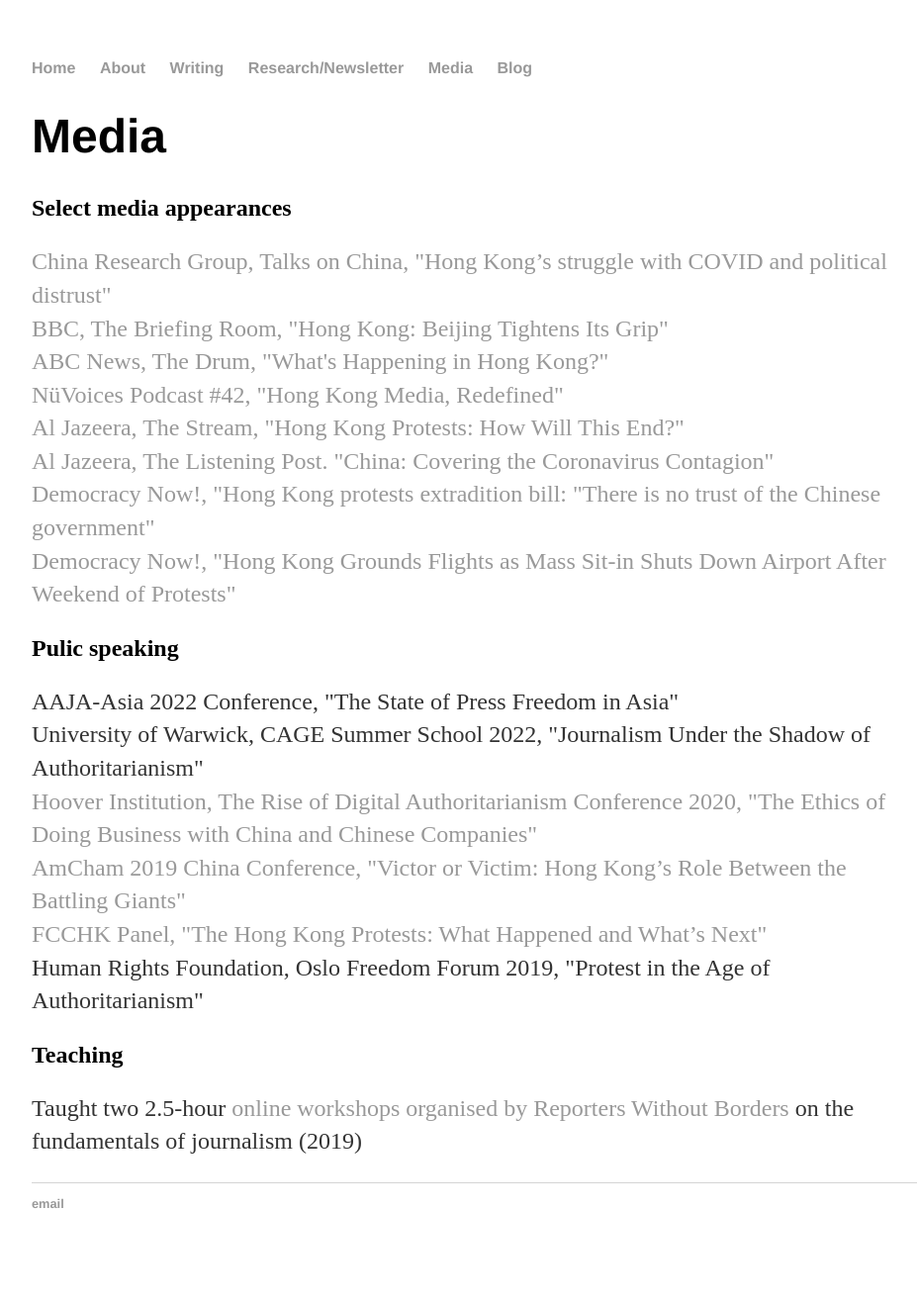
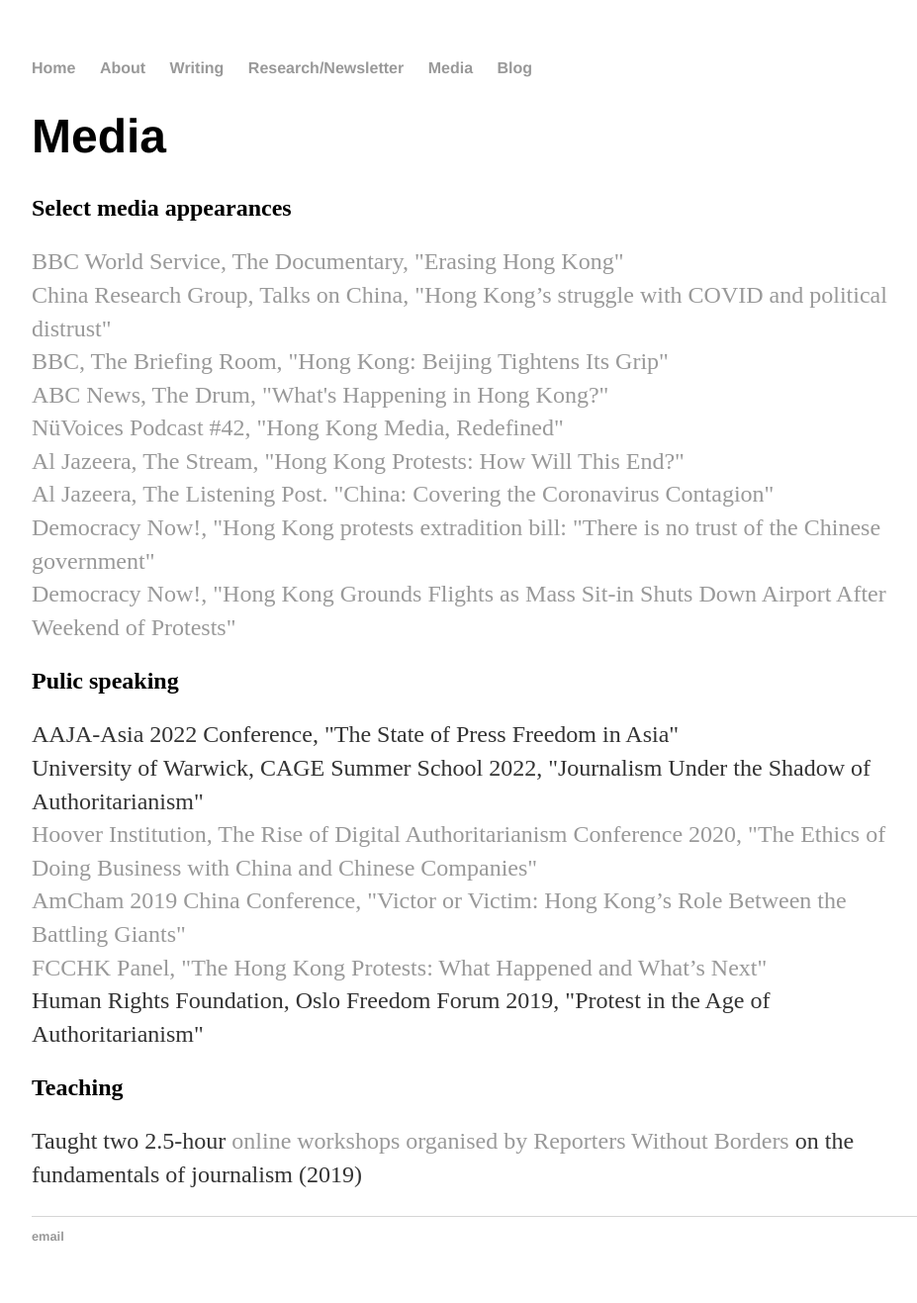
Before and after one commit to marykmhui/marykmhui, a Jekyll site: the page built from media/index.html, in a window 1280 px wide. Shown: the whole page at 99% size, without its empty margins (160-1087 px from the left). Built offline with Jekyll 4.4.1, drawn with Linux system fonts in a browser that asks for light colours; before the commit the page ends 1284 px from its top, so only the background shows below that.

Commit message:
Update index.html

```diff
--- a/media/index.html
+++ b/media/index.html
@@ -6,7 +6,8 @@
 		<div class="about">
 			<h1>Media</h1>
 			<h2>Select media appearances</h2>
-			<p><a href=https://podcasts.apple.com/gb/podcast/mary-hui-on-hong-kongs-struggle-with-covid-and/id1550442943?i=1000556500346>China Research Group, Talks on China, "Hong Kong’s struggle with COVID and political distrust"</a><br>
+			<p><a https://www.bbc.co.uk/programmes/p0jg5jzt>BBC World Service, The Documentary, "Erasing Hong Kong"</a><br>
+			<a href=https://podcasts.apple.com/gb/podcast/mary-hui-on-hong-kongs-struggle-with-covid-and/id1550442943?i=1000556500346>China Research Group, Talks on China, "Hong Kong’s struggle with COVID and political distrust"</a><br>
 			<a href=https://www.bbc.co.uk/programmes/m000vqrc>BBC, The Briefing Room, "Hong Kong: Beijing Tightens Its Grip"</a><br>
 			<a href=https://twitter.com/ABCthedrum/status/1278621989045846017?s=20&t=6s2JetBdTUsTZKfGilh69w>ABC News, The Drum, "What's Happening in Hong Kong?"</a><br>
 			<a href=https://nuvoices.com/2020/10/19/nuvoices-podcast-hong-kong-media-redefined/>NüVoices Podcast #42, "Hong Kong Media, Redefined"</a><br>
```
